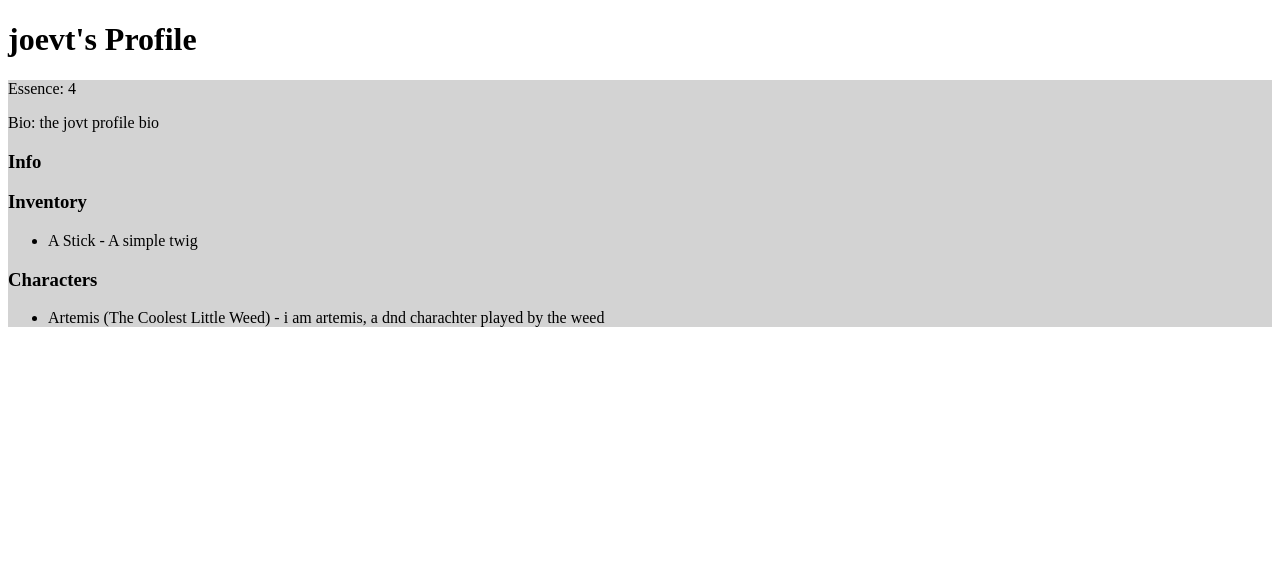
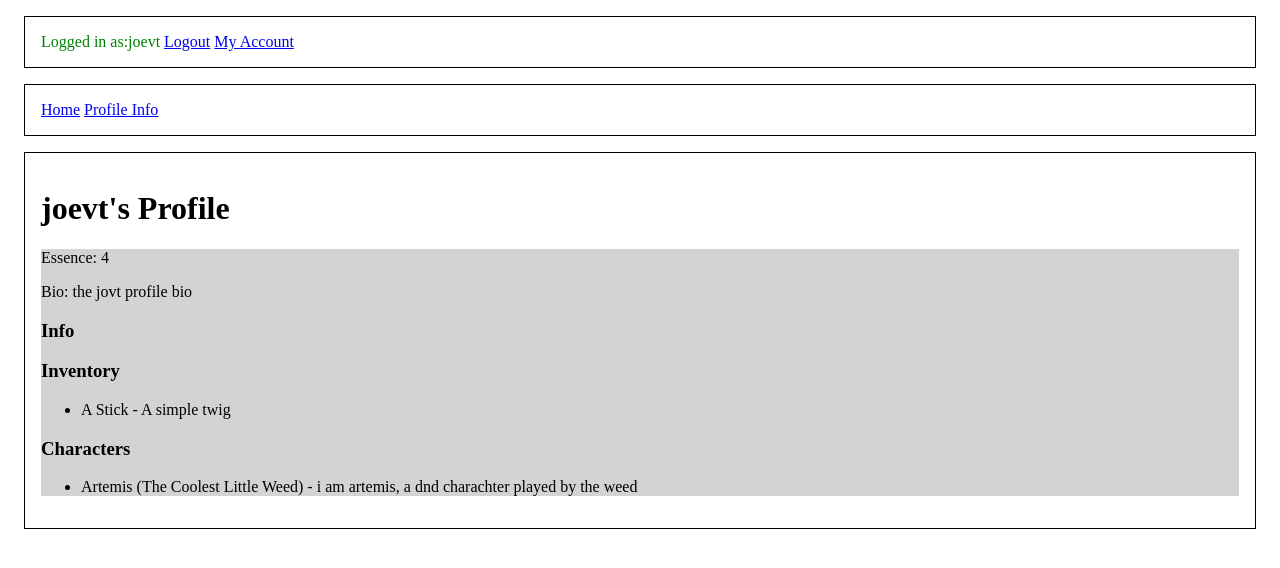
Before and after one commit to Episode353/inventory-test, a Django app: page /profiles/ in a window 1280 px wide. Shown: the top 568 px of the page. Run offline with Django 5.2, Linux system fonts and the light colour scheme; a user stored in the database is signed in; data comes from the database, SQL or seed files in the repository; both versions use the stored data as it was after the commit.

Commit message:
added some cool stuff

```diff
--- a/inventorytest/main/models.py
+++ b/inventorytest/main/models.py
@@ -23,8 +23,6 @@ class Profile(models.Model):
     def __str__(self):
         return self.user.username
 
-
-
 class Character(models.Model):
     name = models.CharField(max_length=100, blank=True, null=True)
     profile = models.ForeignKey(Profile, on_delete=models.CASCADE, related_name='character_profiles', blank=True, null=True)
@@ -33,7 +31,6 @@ class Character(models.Model):
 
     def __str__(self):
         return self.name or 'Unnamed Character'
-
 
 class Set(models.Model):
     name = models.CharField(max_length=100, blank=True, null=True)
--- a/inventorytest/main/templates/profile_detail.html
+++ b/inventorytest/main/templates/profile_detail.html
@@ -1,9 +1,7 @@
-<!DOCTYPE html>
-<html>
-<head>
-    <title>{{ profile.user.username }}'s Profile</title>
-</head>
-<body>
+{% extends "template.html" %}
+
+
+{% block content %}
     <h1>{{ profile.user.username }}'s Profile</h1>
     <div style="background-color: lightgrey;">
         <p>Essence: {{ profile.essence }}</p>
@@ -35,5 +33,4 @@
             {% endfor %}
         </ul>
     </div>
-</body>
-</html>
+{% endblock %}
--- /dev/null
+++ b/inventorytest/main/templates/template.html
@@ -0,0 +1,49 @@
+<!DOCTYPE html>
+<html>
+<head>
+    <title>Website Name</title>
+
+    <style>
+        .login-stuff{
+            border: 1px black solid;
+            padding: 1rem;
+            margin: 1rem;
+        }
+
+        .content-block{
+            border: 1px black solid;
+            padding: 1rem;
+            margin: 1rem;
+        }
+
+        .header-links{
+            border: 1px black solid;
+            padding: 1rem;
+            margin: 1rem;
+        }
+    </style>
+</head>
+<body>
+    <div class="login-stuff">
+        {% if user.is_authenticated %}
+        <a style="color:green;">Logged in as:{{ request.user }}</a>
+        <a href="{% url 'logout' %}" id="logoutBtn">Logout</a>
+        <a href="{% url 'account' %}">My Account</a>
+        {% else %}
+        <a href="{% url 'login' %}">Login</a>
+
+        {% endif%}
+    </div>
+
+    <div class="header-links">
+        <a href="{% url 'index' %}">Home</a>
+        <a href="{% url 'account' %}">Profile Info</a>
+    </div>
+    <div class="content-block">
+
+        {% block content %}
+        {% endblock %}
+
+    </div>
+</body>
+</html>
--- a/inventorytest/main/urls.py
+++ b/inventorytest/main/urls.py
@@ -1,8 +1,10 @@
 from django.urls import path
-from .views import profile_list, CustomLoginView, index
+from .views import account, CustomLoginView, index, logout_view
+
 urlpatterns = [
     path('', index, name="index"),
-    path('profiles/', profile_list, name='profile_list'),
+    path('profiles/', account, name='account'),
     path('login/', CustomLoginView.as_view(), name='login'),
+    path('logout/', logout_view, name='logout'),
 
 ]
--- a/inventorytest/main/views.py
+++ b/inventorytest/main/views.py
@@ -1,42 +1,33 @@
-
-from django.shortcuts import render
-from .models import Profile, Item, Set, Bundle, Character
-
-def profile_list(request):
-    if request.user.is_authenticated:
-        profile = Profile.objects.get(user=request.user)
-        context = {
-            'profile': profile,
-            'items': profile.inventory.all(),
-            'characters': profile.characters.all(),
-        }
-        return render(request, 'profile_detail.html', context)
-    else:
-        profiles = Profile.objects.all().prefetch_related('inventory', 'characters')
-        items = Item.objects.all()
-        sets = Set.objects.all()
-        bundles = Bundle.objects.all()
-        characters = Character.objects.all()
-
-        context = {
-            'profiles': profiles,
-            'items': items,
-            'sets': sets,
-            'bundles': bundles,
-            'characters': characters,
-        }
-        return render(request, 'profile_list.html', context)
-
-
+from django.shortcuts import render, redirect
+from django.contrib.auth import logout
+from .models import Profile
+from django.contrib.auth.decorators import login_required
 from django.contrib.auth.views import LoginView
 
-# Your existing imports and views
+@login_required(login_url='login')  # Redirect to login if not authenticated
+def account(request):
+    try:
+        profile = Profile.objects.get(user=request.user)
+        items = profile.inventory.all()
+        characters = profile.characters.all()
+    except Profile.DoesNotExist:
+        profile = None
+        items = []
+        characters = []
+
+    context = {
+        'profile': profile,
+        'items': items,
+        'characters': characters,
+    }
+    return render(request, 'profile_detail.html', context)
 
 class CustomLoginView(LoginView):
     template_name = 'login.html'
 
+def index(request):
+    return render(request, 'index.html')
 
-
-# Create your views here.
-def index(request):
-    return render(request, 'test1.html')
+def logout_view(request):
+    logout(request)
+    return redirect('index')
```
Also changed, not shown: inventorytest/main/templates/index.html (added, +13 -0 lines), inventorytest/main/templates/login.html (+5 -8 lines), inventorytest/main/templates/profile_list.html (deleted, +0 -74 lines), inventorytest/main/templates/test1.html (deleted, +0 -11 lines), inventorytest/db.sqlite3.
